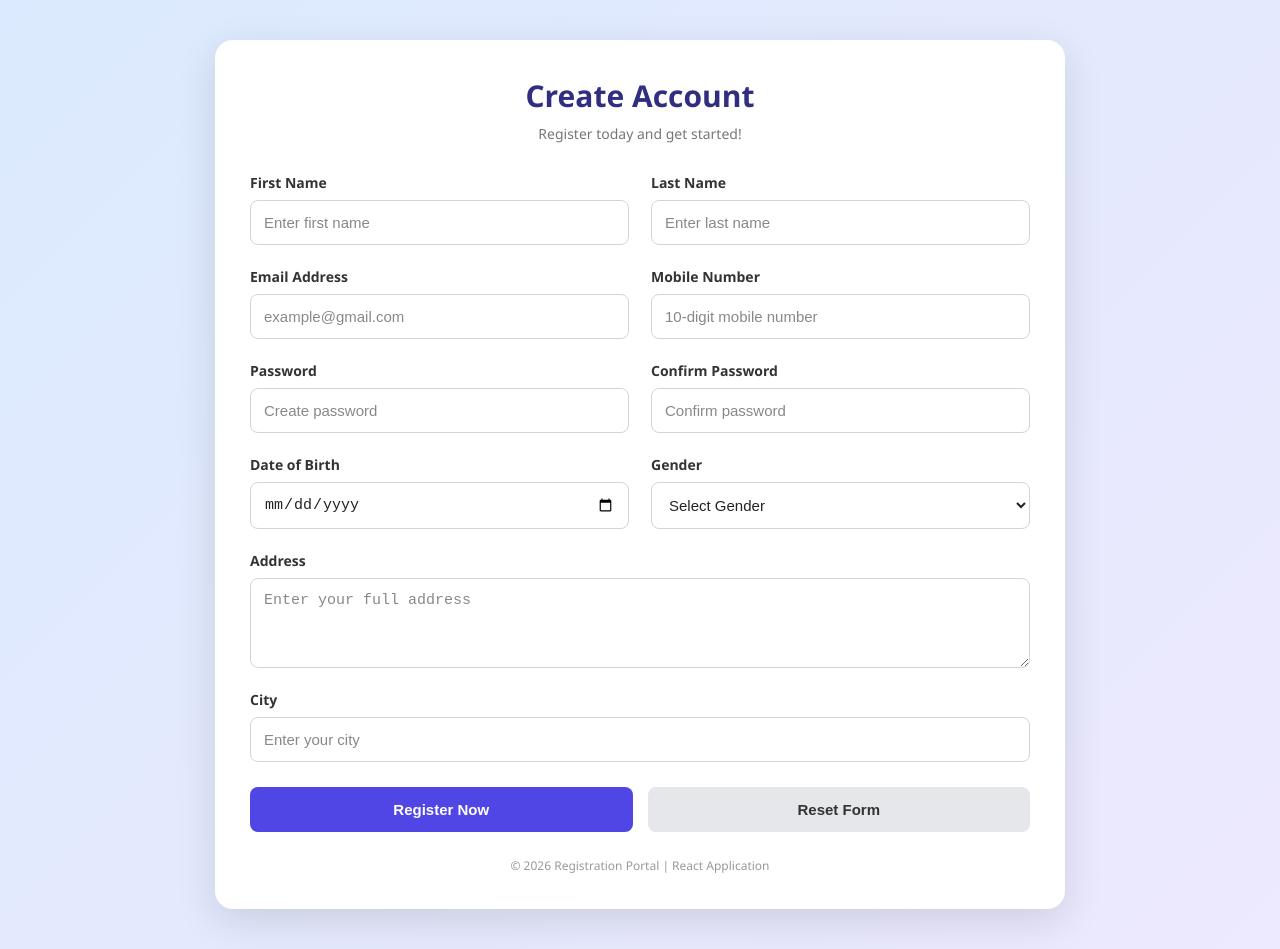
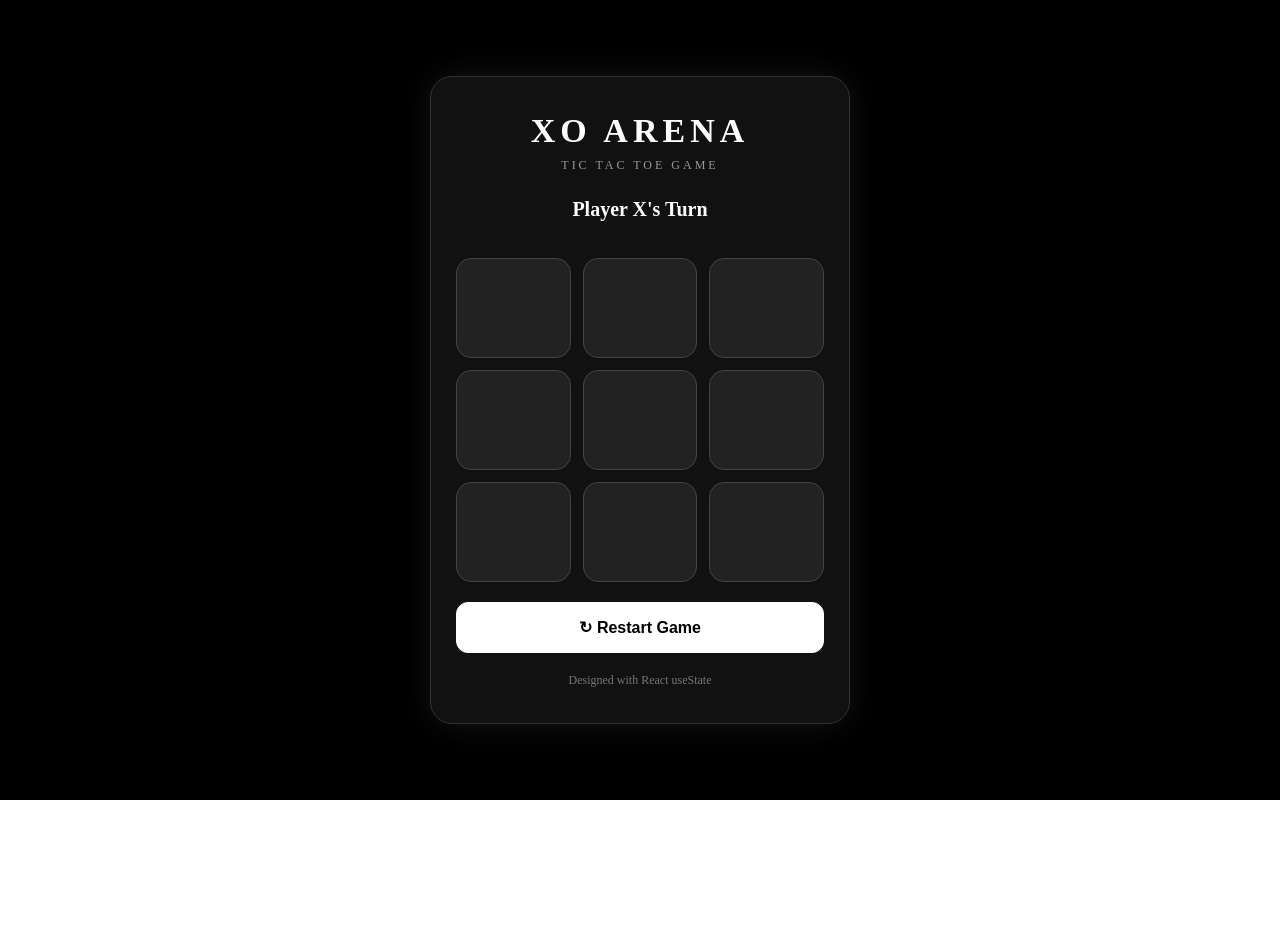
Before and after one commit to rani784/react-js, a React (Vite) app: page / in a window 1280 px wide. After the commit the page ends 800 px from the top, so only its background shows below. Built offline with nearby package versions, Linux system fonts and the light colour scheme.

Commit message:
Updated project

```diff
--- a/App.jsx
+++ b/App.jsx
@@ -164,15 +164,15 @@
 // export default App;
 
 
-import React from "react";
-import RegistrationForm from "./src/components/Regestrationfrom.jsx";
+// import React from "react";
+// import RegistrationForm from "./src/components/Regestrationfrom.jsx";
 
-function App() {
-  return (
-    <>
-      <RegistrationForm />
-    </>
-  );
-}
+// function App() {
+//   return (
+//     <>
+//       <RegistrationForm />
+//     </>
+//   );
+// }
 
-export default App;
+// export default App;
--- /dev/null
+++ b/src/components/O.css
@@ -0,0 +1,118 @@
+
+* {
+  margin: 0;
+  padding: 0;
+  box-sizing: border-box;
+}
+
+.game-container {
+  min-height: 100vh;
+  display: flex;
+  justify-content: center;
+  align-items: center;
+  background: #000000;
+  padding: 20px;
+}
+
+.game-card {
+  width: 100%;
+  max-width: 420px;
+  padding: 35px 25px;
+  text-align: center;
+  background: #111111;
+  border: 1px solid #333333;
+  border-radius: 22px;
+  box-shadow: 0 0 30px rgba(255,255,255,0.08);
+}
+
+.game-card h1 {
+  font-size: 34px;
+  color: #ffffff;
+  letter-spacing: 5px;
+}
+
+.subtitle {
+  color: #999999;
+  font-size: 12px;
+  letter-spacing: 3px;
+  margin-top: 8px;
+}
+
+.status {
+  margin: 25px 0;
+  color: #ffffff;
+  min-height: 35px;
+}
+
+.status h2 {
+  font-size: 20px;
+}
+
+.game-board {
+  display: grid;
+  grid-template-columns: repeat(3, 1fr);
+  gap: 12px;
+  margin: 20px 0;
+}
+
+.cell {
+  height: 100px;
+  border: 1px solid #444444;
+  border-radius: 15px;
+  background: #222222;
+  font-size: 42px;
+  font-weight: bold;
+  cursor: pointer;
+  transition: 0.3s;
+}
+
+.cell:hover:not(:disabled) {
+  background: #333333;
+  transform: scale(1.04);
+}
+
+.cell:disabled {
+  cursor: not-allowed;
+}
+
+.x-cell {
+  color: #ffffff;
+}
+
+.o-cell {
+  color: #aaaaaa;
+}
+
+.restart-btn {
+  width: 100%;
+  padding: 15px;
+  border: 1px solid #ffffff;
+  border-radius: 12px;
+  background: #ffffff;
+  color: #000000;
+  font-size: 16px;
+  font-weight: bold;
+  cursor: pointer;
+  transition: 0.3s;
+}
+
+.restart-btn:hover {
+  background: #cccccc;
+  transform: translateY(-3px);
+}
+
+.footer {
+  margin-top: 20px;
+  color: #777777;
+  font-size: 12px;
+}
+
+@media (max-width: 400px) {
+  .cell {
+    height: 80px;
+  }
+
+  .game-card {
+    padding: 25px 18px;
+  }
+}
--- /dev/null
+++ b/src/components/X.jsx
@@ -0,0 +1,102 @@
+
+import React, { useState } from "react";
+import "./O.css";
+
+function X() {
+  const [board, setBoard] = useState(Array(9).fill(""));
+  const [isXTurn, setIsXTurn] = useState(true);
+
+  const checkWinner = (squares) => {
+    const winningPatterns = [
+      [0, 1, 2],
+      [3, 4, 5],
+      [6, 7, 8],
+      [0, 3, 6],
+      [1, 4, 7],
+      [2, 5, 8],
+      [0, 4, 8],
+      [2, 4, 6],
+    ];
+
+    for (let pattern of winningPatterns) {
+      const [a, b, c] = pattern;
+
+      if (
+        squares[a] &&
+        squares[a] === squares[b] &&
+        squares[a] === squares[c]
+      ) {
+        return squares[a];
+      }
+    }
+
+    return null;
+  };
+
+  const winner = checkWinner(board);
+  const isDraw = !winner && board.every((cell) => cell !== "");
+
+  const handleClick = (index) => {
+    if (board[index] || winner || isDraw) {
+      return;
+    }
+
+    const updatedBoard = [...board];
+
+    updatedBoard[index] = isXTurn ? "X" : "O";
+
+    setBoard(updatedBoard);
+    setIsXTurn(!isXTurn);
+  };
+
+  const restartGame = () => {
+    setBoard(Array(9).fill(""));
+    setIsXTurn(true);
+  };
+
+  return (
+    <div className="game-container">
+      <div className="game-card">
+
+        <h1>XO ARENA</h1>
+        <p className="subtitle">TIC TAC TOE GAME</p>
+
+        <div className="status">
+          {winner ? (
+            <h2>🎉 Player {winner} Wins!</h2>
+          ) : isDraw ? (
+            <h2>🤝 Match Draw!</h2>
+          ) : (
+            <h2>
+              Player {isXTurn ? "X" : "O"}'s Turn
+            </h2>
+          )}
+        </div>
+
+        <div className="game-board">
+          {board.map((cell, index) => (
+            <button
+              key={index}
+              className={`cell ${cell === "X" ? "x-cell" : "o-cell"}`}
+              onClick={() => handleClick(index)}
+              disabled={!!cell || !!winner || isDraw}
+            >
+              {cell}
+            </button>
+          ))}
+        </div>
+
+        <button className="restart-btn" onClick={restartGame}>
+          ↻ Restart Game
+        </button>
+
+        <p className="footer">
+          Designed with React useState
+        </p>
+
+      </div>
+    </div>
+  );
+}
+
+export default X;
--- a/src/main.jsx
+++ b/src/main.jsx
@@ -10,13 +10,47 @@
 // );
 
 
+// import React from "react";
+// import { createRoot } from "react-dom/client";
+// import "./index.css";
+// import App from "../App.jsx";
+
+// createRoot(document.getElementById("root")).render(
+//   <React.StrictMode>
+//     <App />
+//   </React.StrictMode>
+// );
+
+
+// import { StrictMode } from 'react'
+// import { createRoot } from 'react-dom/client'
+// import './index.css'
+// import App from './App.jsx'
+
+// createRoot(document.getElementById('root')).render(
+//   <StrictMode>
+//     <App />
+//   </StrictMode>,
+// )
+
+// import React from "react";
+// import ReactDOM from "react-dom/client";
+// import App from "./App.jsx";
+// import "./index.css";
+
+// ReactDOM.createRoot(document.getElementById("root")).render(
+//   <React.StrictMode>
+//     <App />
+//   </React.StrictMode>
+// );
+
 import React from "react";
-import { createRoot } from "react-dom/client";
+import ReactDOM from "react-dom/client";
+import X from "./components/X.jsx";
 import "./index.css";
-import App from "../App.jsx";
 
-createRoot(document.getElementById("root")).render(
+ReactDOM.createRoot(document.getElementById("root")).render(
   <React.StrictMode>
-    <App />
+    <X />
   </React.StrictMode>
 );
```
